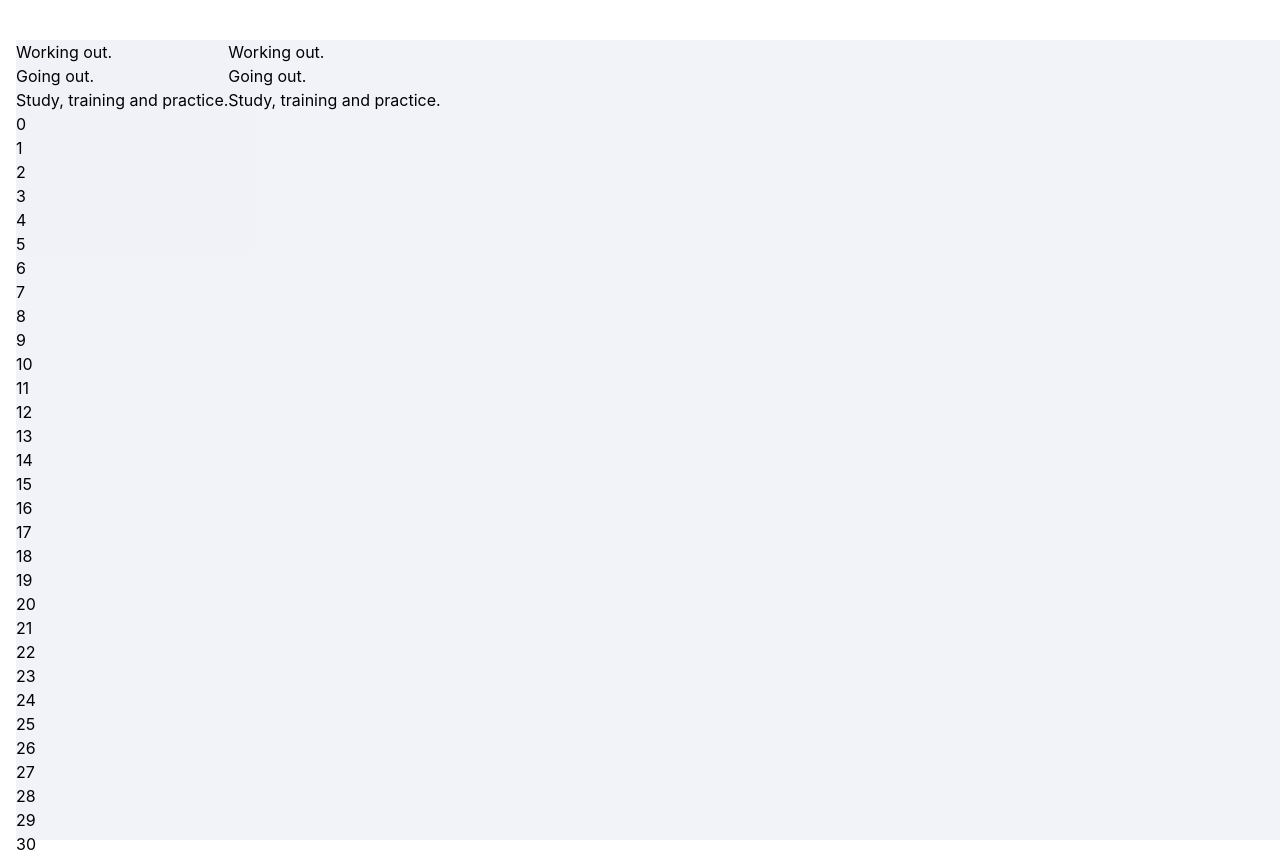
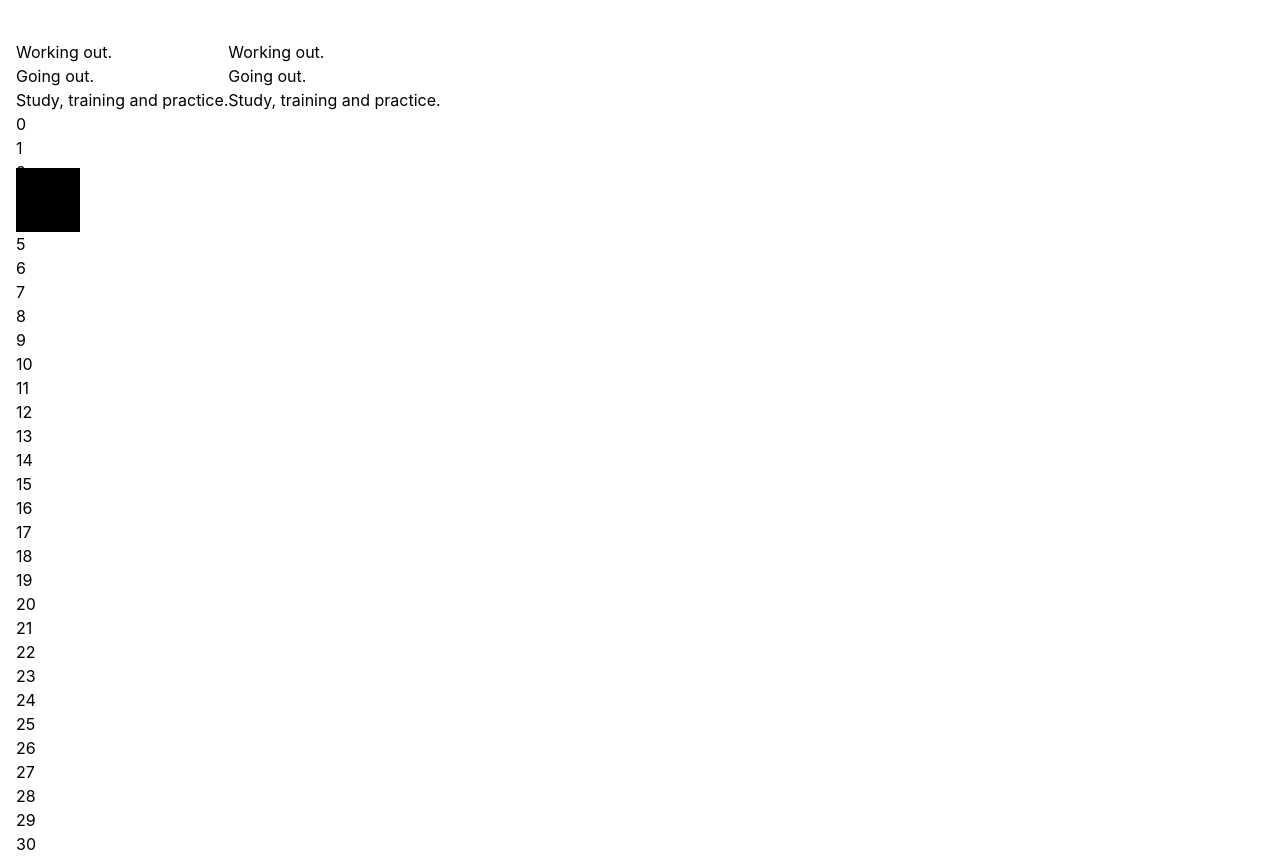
Before and after one commit to munrhalls/time-glance, a React (Create React App) app: page / in a window 1280 px wide. Built offline with nearby package versions, Linux system fonts and the light colour scheme.

Commit message:
AWESOME DRAGOVER EFFECT !!!

```diff
--- a/src/App.css
+++ b/src/App.css
@@ -8,8 +8,7 @@ body {
 }
 
 .Dragover {
-    background-color: #111777;
-    opacity: 0.05;
+    /* background-color: #111777; */
     position: absolute;
     height: 100%;
     width: 100%;
--- a/src/components/Dragover.js
+++ b/src/components/Dragover.js
@@ -1,10 +1,26 @@
-import React from 'react'
+import React, { useState } from 'react'
 
 export const Dragover = () => {
+    const highlight = [1, 2, 3, 4];
+    let pos;
 
+    // const [box, setBox] = useState([...highlight]);
+    const [location, setLocation] = useState(pos)
+    const getCoords = (e) => {
+        setLocation(e.clientX)
+    }
+
+    console.log(location)
     return (
-        <div className="Dragover">
-           Dragover.
+        <div className="Dragover" onMouseMove={getCoords}>
+            <div style={{
+                position: 'absolute',
+                background: '#000',
+                width: '4rem',
+                height: '4rem',
+                left: `${location}px`,
+                top: '8rem'
+            }}>box</div>
         </div>
     )
 }
```
